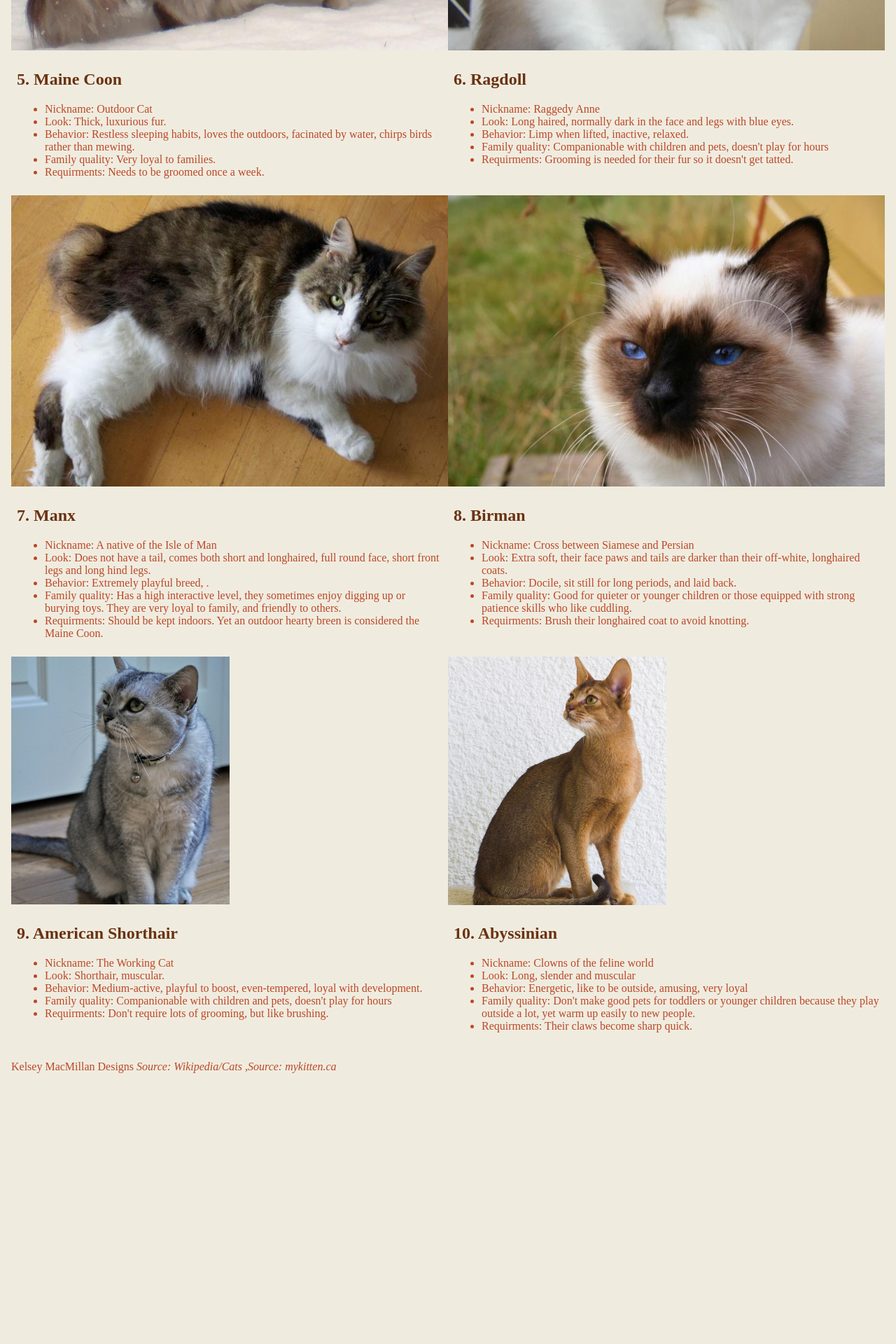
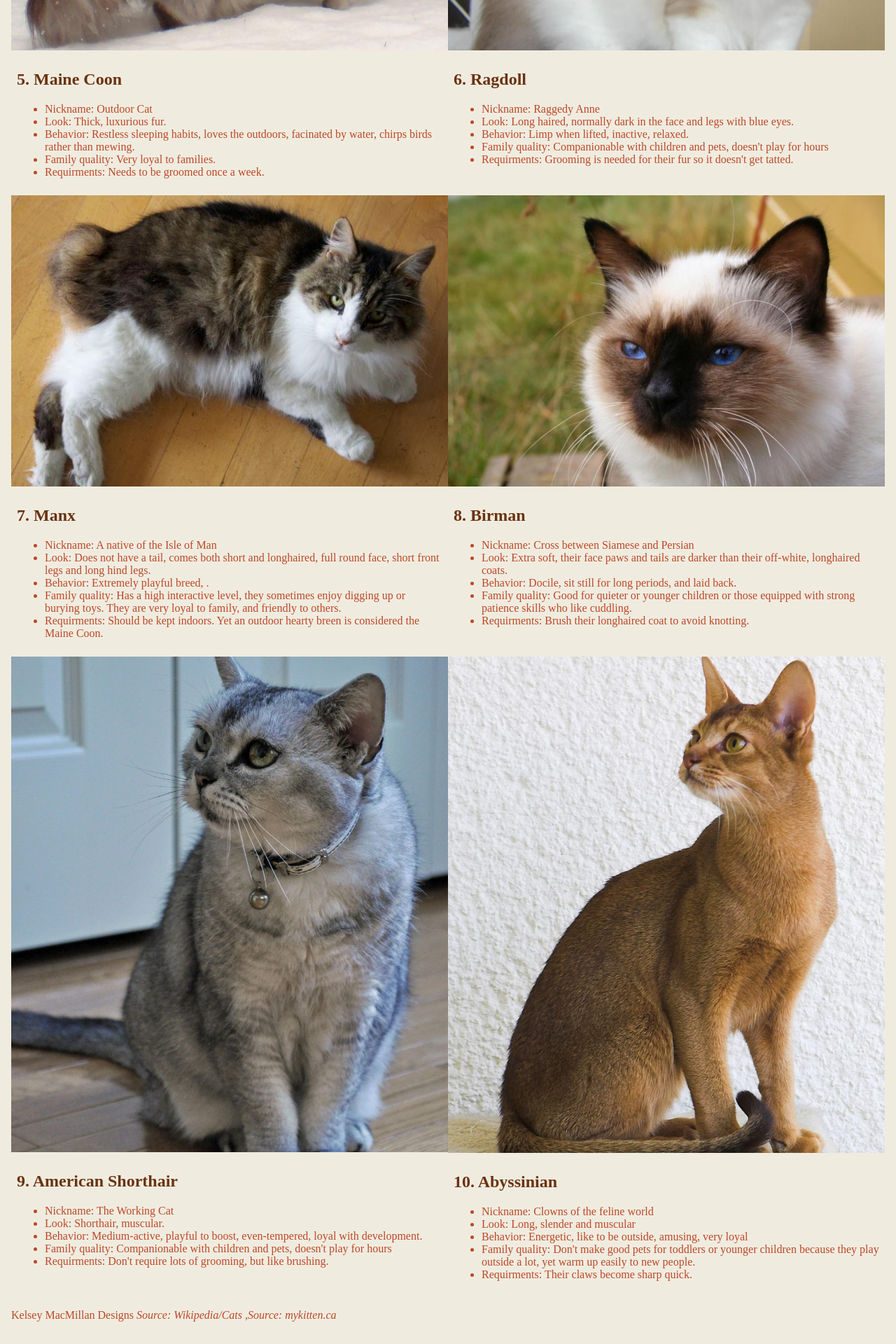
Before and after one commit to kmacmillan15/large-data-website, a Jekyll site: the page built from perfectcat.html, in a window 1280 px wide. Shown: the part 2020-3940 px from the top of the page at 70% size. Built offline with Jekyll 4.4.1, drawn with Linux system fonts in a browser that asks for light colours; Markdown is read by kramdown in place of the engine named in the settings; before the commit the page ends 3585 px from its top, so only the background shows below that.

Commit message:
flex-img changes

```diff
--- a/perfectcat.html
+++ b/perfectcat.html
@@ -138,7 +138,7 @@ layout: default
 
 	<div class="grid">
 	<div class="unit unit-s-1 unit-m-1-2 unit-l-1-2">
-		<img src="img2/breeds/american-shorthair.jpg" class="flex-img4" alt="">
+		<img src="img2/breeds/american-shorthair.jpg" class="flex-img3" alt="">
 		<div class="unit-spacer">
 		<h2>9. American Shorthair</h2>
 				<ul>
@@ -152,7 +152,7 @@ layout: default
 		</div>
 
 		<div class="unit unit-s-1 unit-m-2 unit-l-1-2">
-			<img src="img2/breeds/abyssian.jpg" class="flex-img4" alt="">
+			<img src="img2/breeds/abyssian.jpg" class="flex-img3" alt="">
 			<div class="unit-spacer">
 			<h2>10. Abyssinian</h2>
 				<ul>
```
